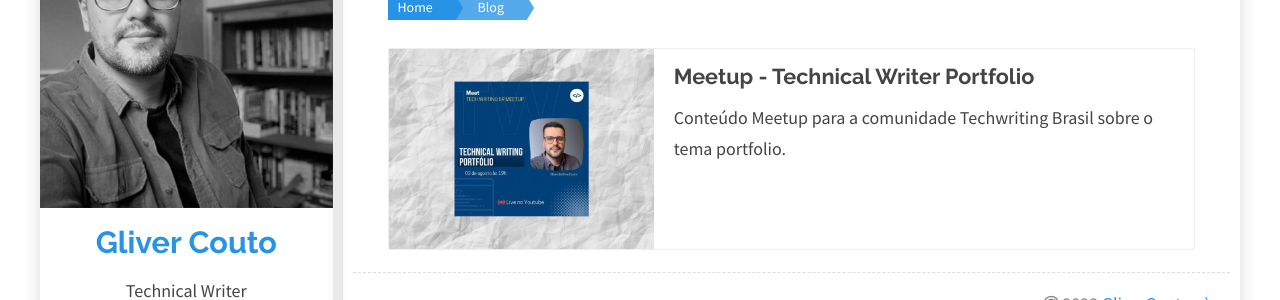
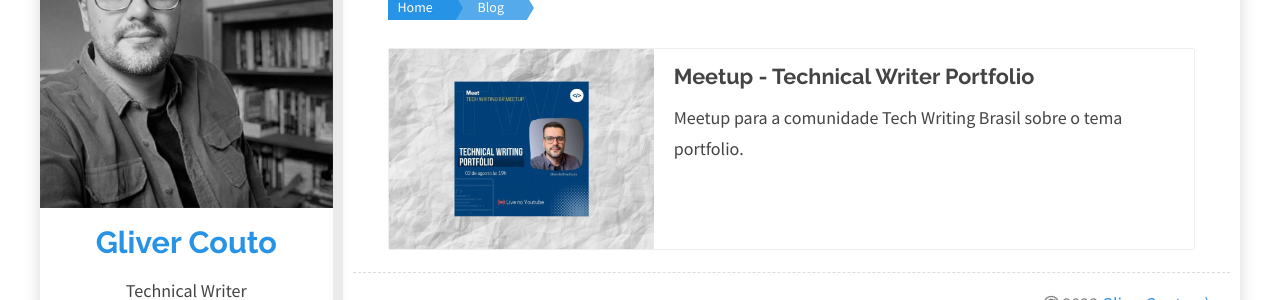
Before and after one commit to gliverCouto/glivercouto.github.io, a Jekyll site: the page built from blog/index.html, in a window 1280 px wide. Shown: the part 196-496 px from the top of the page. Built offline with Jekyll 4.4.1, drawn with Linux system fonts in a browser that asks for light colours; the list of posts is cut into pages by our own code.

Commit message:
docs: Meetup
Alterações no post

```diff
--- a/_posts/2023-08-02-portfolio-meetup.md
+++ b/_posts/2023-08-02-portfolio-meetup.md
@@ -8,9 +8,7 @@ categories:
 layout: post
 ---
 
-### Conteúdo
-
-Meetup para a comunidade Techwriting Brasil sobre o tema portfolio.
+Meetup para a comunidade Tech Writing Brasil sobre o tema portfolio.
 
 <iframe
   src="https://portfoliomeetup.netlify.app/"
```
